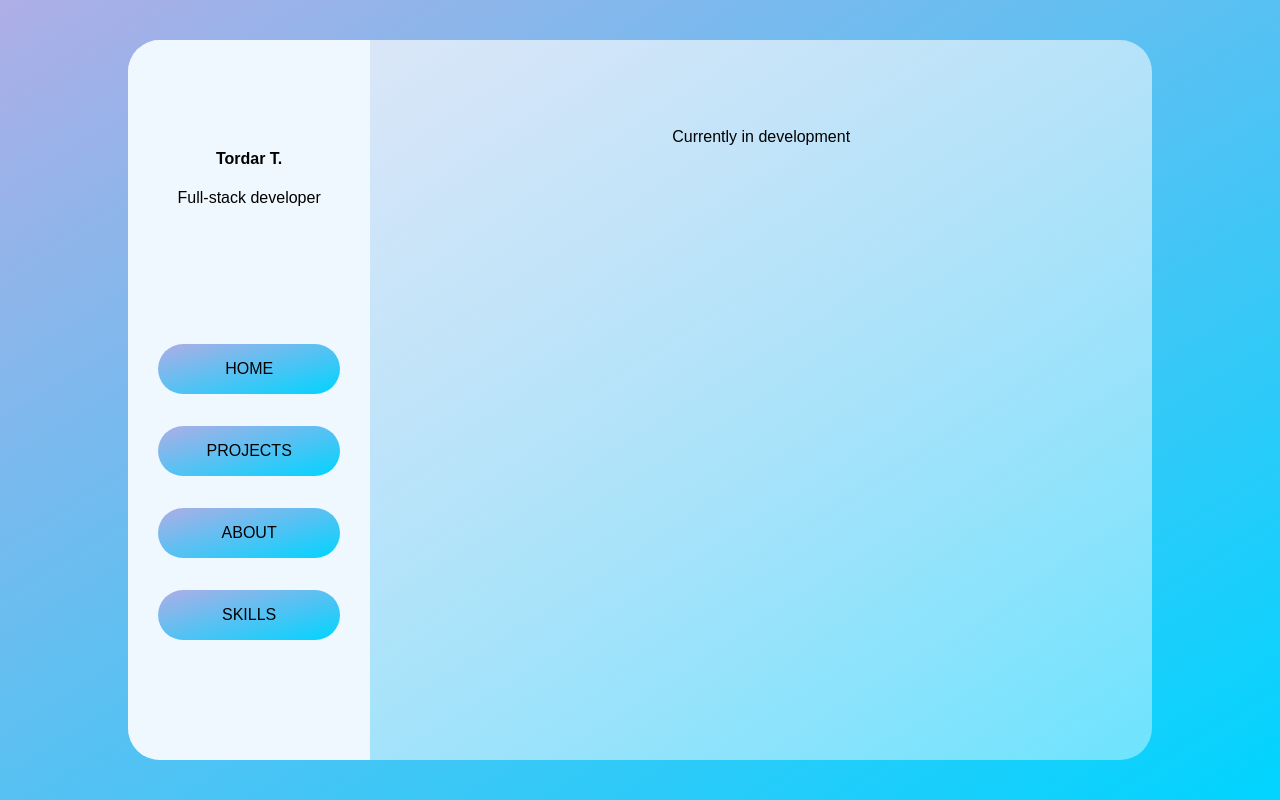
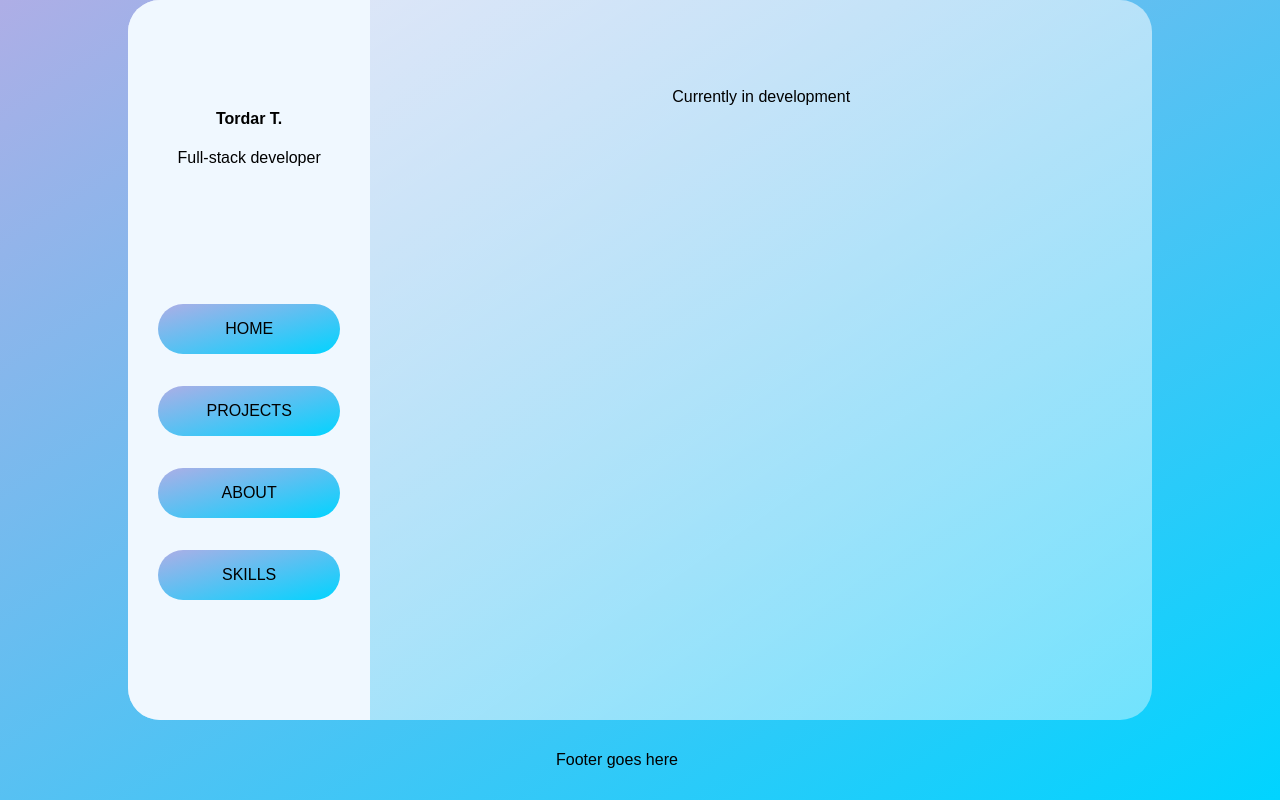
Before and after one commit to tordar/portfolio-nxt, a Next.js app: page / in a window 1280 px wide. Built offline with nearby package versions, Linux system fonts and the light colour scheme.

Commit message:
footer component added

```diff
--- /dev/null
+++ b/components/Footer.js
@@ -0,0 +1,16 @@
+import style from "../styles/Footer.module.css"
+
+const Footer = () => {
+
+      function changeAgain(e) {
+        e.target.style.visibility = 'visible';
+      }
+
+    return (
+        <footer onMouseLeave={changeAgain} className="footer" className={style.footer}>
+                <div>Footer goes here</div>
+            </footer>
+    )
+}
+
+export default Footer;
--- a/components/Layout.js
+++ b/components/Layout.js
@@ -1,3 +1,4 @@
+import Footer from '../components/Footer'
 import Link from "next/dist/client/link";
 import style from "../styles/Layout.module.css"
 
@@ -37,6 +38,7 @@ const Layout = ({ children }) => {
                 { children }
                 </div>
             </div>
+            <Footer />
         </div>
     )
 }
--- a/pages/projects/index.js
+++ b/pages/projects/index.js
@@ -31,7 +31,6 @@ export default function Projects({ projects }) {
               info={project.info}
             />
         ))}
-
         </div>
     </div>
   )
--- /dev/null
+++ b/styles/Footer.module.css
@@ -0,0 +1,16 @@
+.footer{
+    display: flex;
+    padding: 1rem;
+    border-radius: 2rem;
+    align-items: center;
+    margin: auto;
+    z-index: 1;
+    /* visibility: hidden; */
+    width: 200px;
+    height: 20px;
+}
+
+.footer:hover{
+
+   /* visibility: hidden */
+}
--- a/styles/Layout.module.css
+++ b/styles/Layout.module.css
@@ -5,6 +5,7 @@
         justify-content: center;
         background: linear-gradient(to right bottom, rgb(174, 174, 230) 0%, rgba(0,212,255,1) 100%);
         font-family: "Poppins", sans-serif;
+        flex-direction: column;
 }
 
 .glass{
@@ -27,7 +28,6 @@
     text-align: center;
 }
 
-
 .link {
     display: flex;
     margin: 2rem 0rem;
@@ -45,15 +45,6 @@
     background: linear-gradient(to right bottom, rgb(202, 202, 255) 0%, rgb(120, 233, 255) 100%);
   }
 
-
-.footer{
-    display: flex;
-    margin: 2rem 0rem;
-    padding: 1rem;
-    border-radius: 2rem;
-    align-items: center;
-}
-
 .app{
     margin: 5rem;
     flex: 2.5;
```
Also changed, not shown: pages/index.js (line endings or trailing spaces).
